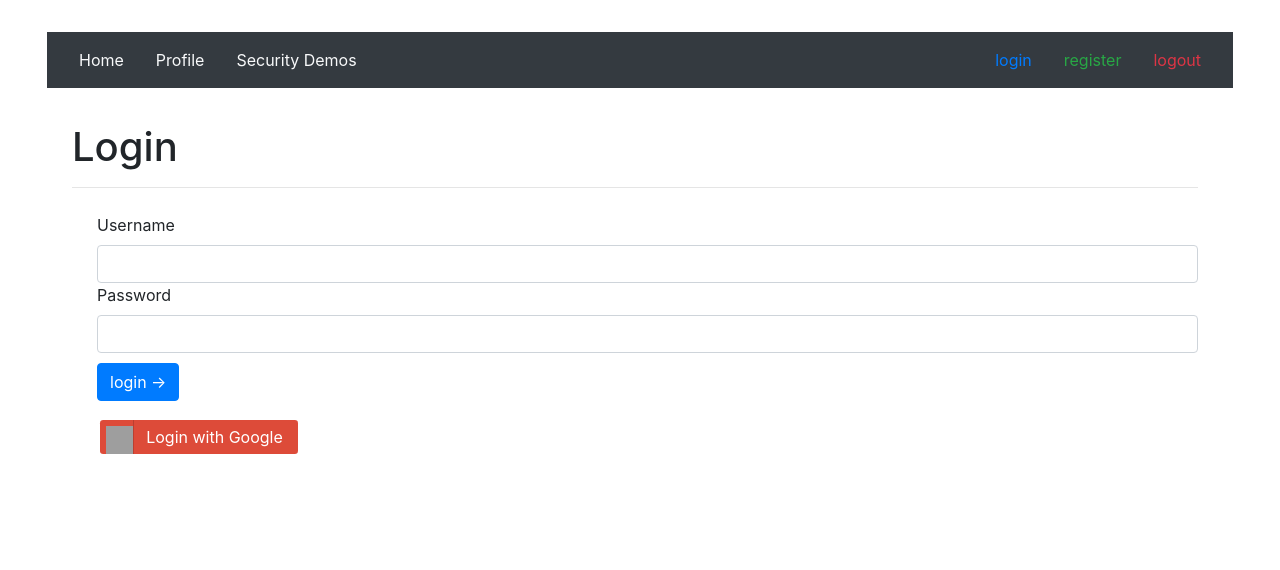
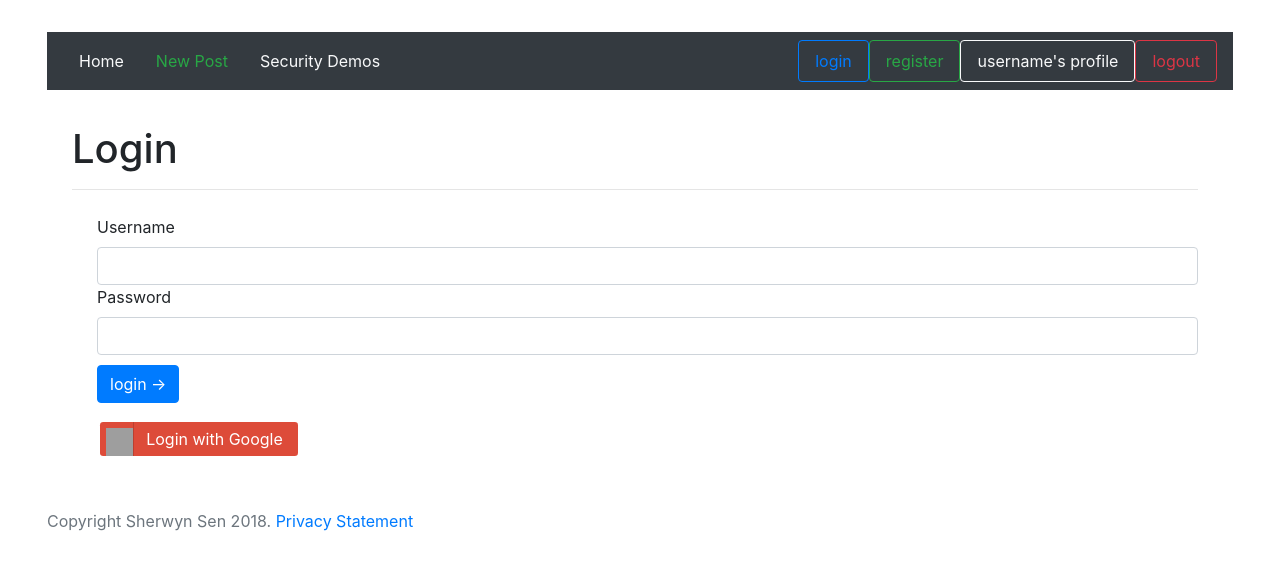
Before and after one commit to ika-musuko/security-blog-site, a Flask app: page /login in a window 1280 px wide. Shown: the top 570 px of the page. Run offline with Flask 2, Linux system fonts and the light colour scheme; some libraries are stand-ins or nearby versions; grey boxes are pictures that could not be loaded.

Commit message:
pagination, login/register views, other views

```diff
--- a/project/__init__.py
+++ b/project/__init__.py
@@ -1,6 +1,6 @@
 from flask import Flask
 app = Flask(__name__)
-POSTS_PER_PAGE = 10
+POSTS_PER_PAGE = 5
 
 
 from project.views import auth_views, normal_views, error_views, view_utils
--- a/project/static/styles.css
+++ b/project/static/styles.css
@@ -29,6 +29,11 @@ hr{
     margin: 25px;
     margin-right: var(--right-margins);
 }
+
+.post-preview {
+    word-wrap: break-word;
+}
+
 body { padding: 2em; }
 
 
--- a/project/templates/base.html
+++ b/project/templates/base.html
@@ -3,9 +3,7 @@
 {# footer with privacy statement page #}
 {% macro populate_posts(posts) %}
 <ul>
-    {{ posts }}
 {% for post in posts %}
-    <h5>{{ post.id }}</h5>
     {% include "post_block.html" %}
 {% endfor %}
 </ul>
@@ -31,7 +29,7 @@
                                 <a class="nav-link text-light {% if active_page == 'index' %} active {% endif %}" href="{{ url_for('index') }}">Home</a>
                             </li>
                             <li class="nav-item">
-                                <a class="nav-link text-light {% if active_page == 'your_profile' %} active {% endif %}" href="{{ url_for('your_profile') }}">Profile</a>
+                                <a class="nav-link text-success {% if active_page == 'new_post' %} active {% endif %}" href="{{ url_for('new_post') }}">New Post</a>
                             </li>
                             <li class="nav-item">
                                 <a class="nav-link text-light {% if active_page == 'demos' %} active {% endif %}" href="{{ url_for('demos') }}">Security Demos</a>
@@ -39,13 +37,16 @@
                         </ul>
                         <ul class="nav navbar-right">
                             <li class="nav-item dropdown ml-auto">
-                                <a class="nav-link" href="{{ url_for('login') }}">login</a>
+                                <a class="nav-link border border-primary rounded text-primary" href="{{ url_for('login') }}">login</a>
                             </li>
                             <li class="nav-item dropdown ml-auto">
-                                <a class="nav-link text-success" href="{{ url_for('register') }}">register</a>
+                                <a class="nav-link border border-success rounded text-success" href="{{ url_for('register') }}">register</a>
                             </li>
                             <li class="nav-item dropdown ml-auto">
-                                <a class="nav-link text-danger" href="{{ url_for('logout') }}">logout</a>
+                                <a class="nav-link text-light border-light rounded border" href="{{ url_for('your_profile') }}">username's profile</a>
+                            </li>
+                            <li class="nav-item dropdown ml-auto">
+                                <a class="nav-link text-danger border border-danger rounded" href="{{ url_for('logout') }}">logout</a>
                             </li>
                         </ul>
                     </div>
@@ -66,7 +67,14 @@
                 </div>
 
             </div>
+
+            <div class="row">
+                <footer class="col-md-12 text-muted">
+                    Copyright Sherwyn Sen 2018. <a href="{{ url_for('privacy') }}">Privacy Statement</a>
+                </footer>
+            </div>
         </div>
+
     </body>
     <script src="https://code.jquery.com/jquery-3.3.1.slim.min.js" integrity="sha384-q8i/X+965DzO0rT7abK41JStQIAqVgRVzpbzo5smXKp4YfRvH+8abtTE1Pi6jizo" crossorigin="anonymous"></script>
     <script src="https://cdnjs.cloudflare.com/ajax/libs/popper.js/1.14.0/umd/popper.min.js" integrity="sha384-cs/chFZiN24E4KMATLdqdvsezGxaGsi4hLGOzlXwp5UZB1LY//20VyM2taTB4QvJ" crossorigin="anonymous"></script>
--- a/project/templates/demos.html
+++ b/project/templates/demos.html
@@ -1,6 +1,5 @@
 {# demos #}
 {# SQL Injection attack, XSS injection attack, website defacing, how cookies work, how session management works #}
-{# blog list screen #}
 {% extends "base.html" %}
 {% set active_page="demos" %}
 
--- a/project/templates/login.html
+++ b/project/templates/login.html
@@ -8,9 +8,9 @@
 {% block content %}
 <form>
   <label for="username">Username</label>
-  <input class="form-control" type="text">
+  <input class="form-control" id="username" type="text">
   <label for="password">Password</label>
-  <input class="form-control" type="password">
+  <input class="form-control" id="password" type="password">
   <button class="btn btn-primary top10">login →</button>
 </form>
 
--- a/project/views/auth_views.py
+++ b/project/views/auth_views.py
@@ -16,4 +16,4 @@ def register():
 
 @app.route("/logout")
 def logout():
-    redirect(url_for("index"))
+    return redirect(url_for("index"))
--- a/project/views/normal_views.py
+++ b/project/views/normal_views.py
@@ -4,9 +4,30 @@ normal_views.py
 routes for the normal views
 '''
 
-from flask import render_template
+from flask import redirect, url_for, render_template
+import string
+import random
+import datetime
 
 from project import app, POSTS_PER_PAGE
+
+def random_string(length: int):
+    return ''.join([random.choice(string.ascii_lowercase) for _ in range(length)])
+
+def postmaker(total_posts: int, page: int):
+    total_posts = 41
+
+    posts = [{
+        "id": i+1
+        ,"title": random_string(8)
+        ,"author": random_string(13)
+        ,"published_on": datetime.datetime.today()
+        ,"preview": random_string(random.randint(50,125))
+    } for i in range(total_posts)]
+
+    # array indexing starts on 0
+    ppage = page - 1
+    return posts[ppage*POSTS_PER_PAGE:page*POSTS_PER_PAGE]
 
 @app.route('/')
 @app.route('/index/')
@@ -14,55 +35,33 @@ from project import app, POSTS_PER_PAGE
 def index(page: int=1):
     # query the database for page*POSTS_PER_PAGE ~ (page+1)*POSTS_PER_PAGE
     #todo
-
-    posts = [
-         {
-              "title": "wow"
-            , "author": "wowcool"
-            , "published_on" : "Today"
-            , "preview" : "Oh yeah...wow"
-
-         }
-        ,{
-              "title": "Great"
-            , "author": "greatdude250"
-            , "published_on" : "Yesterday"
-            , "preview" : "Super great!"
-
-        }
-        ,{
-              "title": "I'm so awesome!"
-            , "author": "awesome_man_1"
-            , "published_on" : "Today"
-            , "preview" : "I am the most awesome man!"
-
-         }
-    ]*3
-
-    for i, post in enumerate(posts):
-        print(i)
-        post["id"] = i
-
-    print(*(post["id"]))
-
-    # array indexing starts on 0
-    ppage = page - 1
-    total_posts = len(posts)
-    print(ppage*POSTS_PER_PAGE, page*POSTS_PER_PAGE)
-    #posts = posts[ppage*POSTS_PER_PAGE:page*POSTS_PER_PAGE]
-    posts = posts[0:10]
-    print(posts)
+    total_posts = 41
+    posts = postmaker(total_posts, page)
 
     return render_template("index.html", total_posts=total_posts, posts=posts, page=page)
 
 
+@app.route("/new_post")
+def new_post():
+    return "new post"
+
+@app.route("/your_profile")
+def your_profile():
+    # redirect to current user's profile page
+    return redirect(url_for("profile", username="username", page=1))
+
+
+@app.route("/profile/<username>")
+def profile(username: str):
+    user = {
+          "join_date" : datetime.datetime.today()
+        , "admin_status" : True
+    }
+    return render_template("profile.html", username=username, user=user)
+
 @app.route("/demos")
 def demos():
     return render_template("demos.html")
-
-@app.route("/your_profile")
-def your_profile():
-    return "your profile"
 
 
 @app.route("/post/<int:number>")
@@ -70,6 +69,17 @@ def post(number: int):
     return "post: %s" % number
 
 
+
+@app.route("/edit_post/<int:number>")
+def edit_post(number: int):
+    return "EDIT post: %s" % number
+
+
+@app.route("/delete_post/<int:number>")
+def delete_post(number: int):
+    return "DELETE post: %s" % number
+
+
 @app.route("/privacy")
 def privacy():
-    return "privacy statement"
+    return render_template("privacy.html")
```
Also changed, not shown: project/templates/index.html (+1 -34 lines), project/templates/post_block.html (+5 -5 lines), project/templates/post_selector.html (added, +33 -0 lines), project/templates/privacy.html (+14 -0 lines), project/templates/profile.html (added, +15 -0 lines), project/templates/register.html (+21 -0 lines), project/templates/new_post.html (added).
